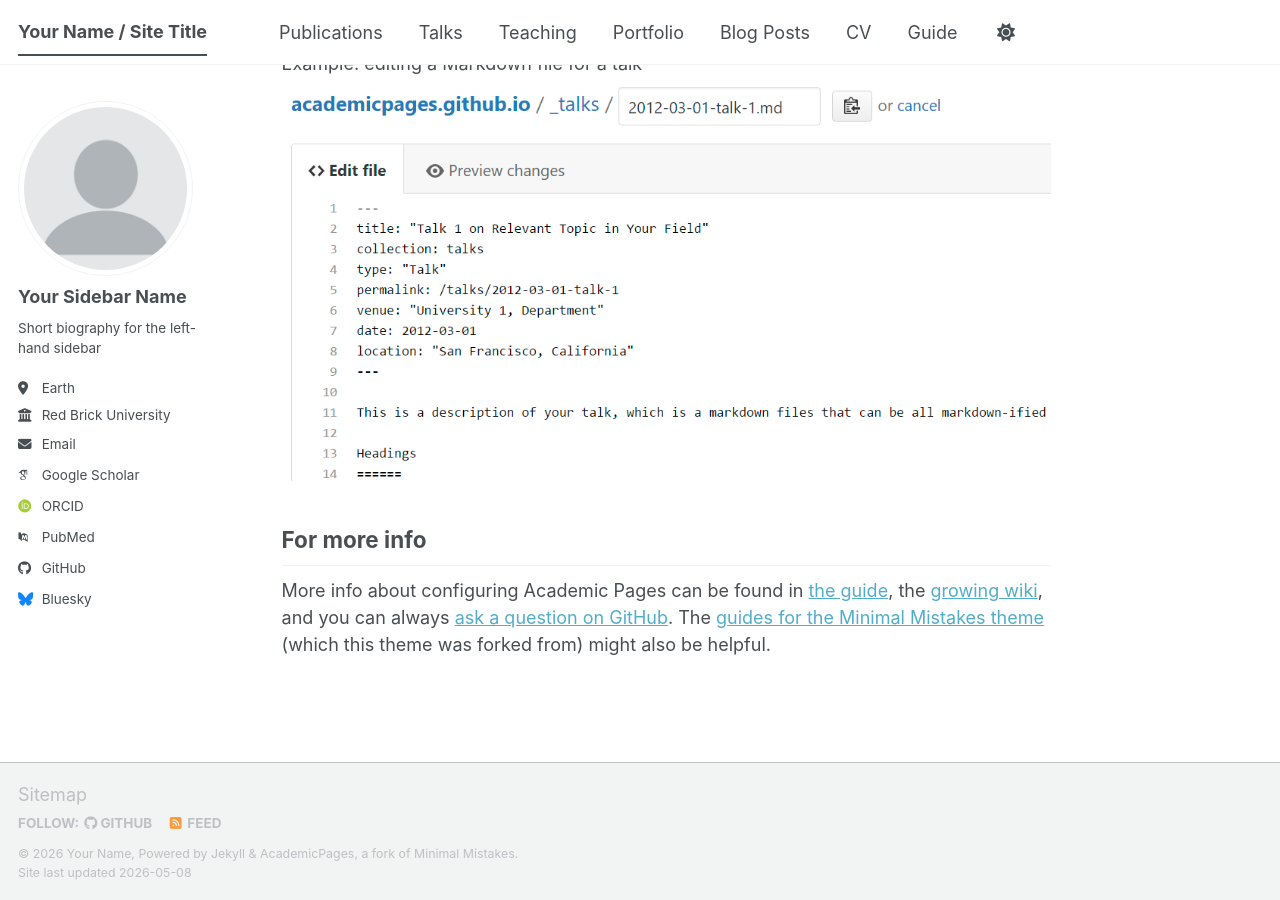
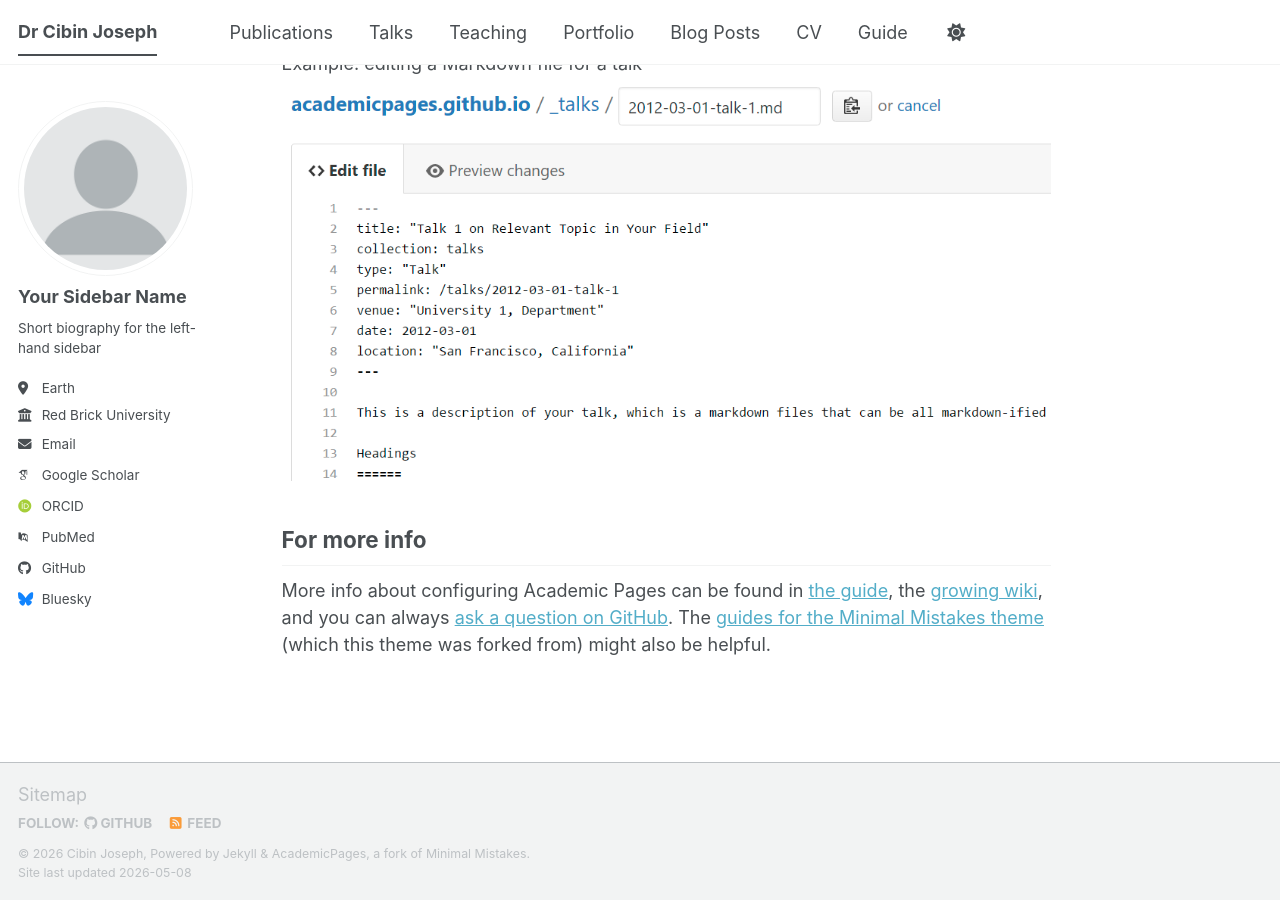
Before and after one commit to ddcruz13/faculty-website-demo, a Jekyll site: the page built from _pages/about.md, in a window 1280 px wide and 900 px high, scrolled down 2720 px. Built offline with Jekyll 4.4.1, drawn with Linux system fonts in a browser that asks for light colours; some web fonts are replaced; a script bundle is joined from its source files by our own code; library files that are not in the unit come from our copies.

Commit message:
Update _config.yml

```diff
--- a/_config.yml
+++ b/_config.yml
@@ -9,10 +9,10 @@
 # Basic Site Settings
 locale                   : "en-US"
 site_theme               : "default" # The available themes options are "default", "air", "sunrise", "mint", "dirt" and "contrast"
-title                    : "Your Name / Site Title"
+title                    : "Dr Cibin Joseph"
 title_separator          : "-"
-name                     : &name "Your Name"
-description              : &description "Your Name's academic portfolio"   # Update this with a general description of your site, this is the default if not overridden by a page
+name                     : &name "Cibin Joseph"
+description              : &description "Computational Fluid Dynamics | Aerospace Engineering | Turbulence & High-Speed Flows"   # Update this with a general description of your site, this is the default if not overridden by a page
 url                      : https://academicpages.github.io # The base hostname & protocol for your site e.g. "https://[your GitHub username].github.io",
                                                            # or if you already have some other page hosted on Github then use "https://[your GitHub username].github.io/[Your Repo Name]"
 baseurl                  : "" # the subpath of your site, e.g. "/blog"
@@ -30,7 +30,7 @@ author:
   location         : "Earth"
   employer         : "Red Brick University"
   uri              : # URL
-  email            : "none@example.org"
+  email            : "deulacandidadcruz@gmail.com"
 
   # Academic websites
   academia         : # URL
```
